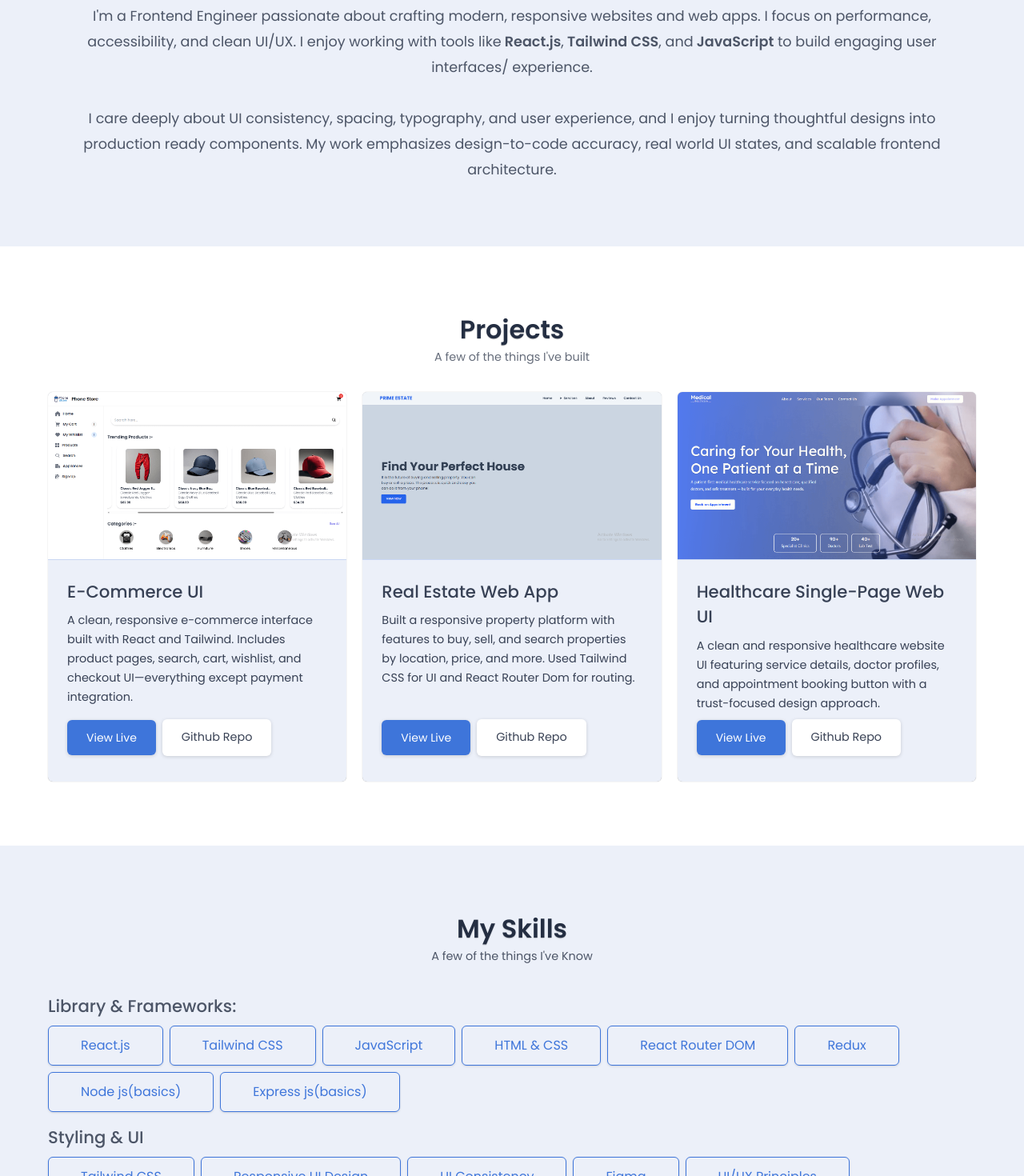
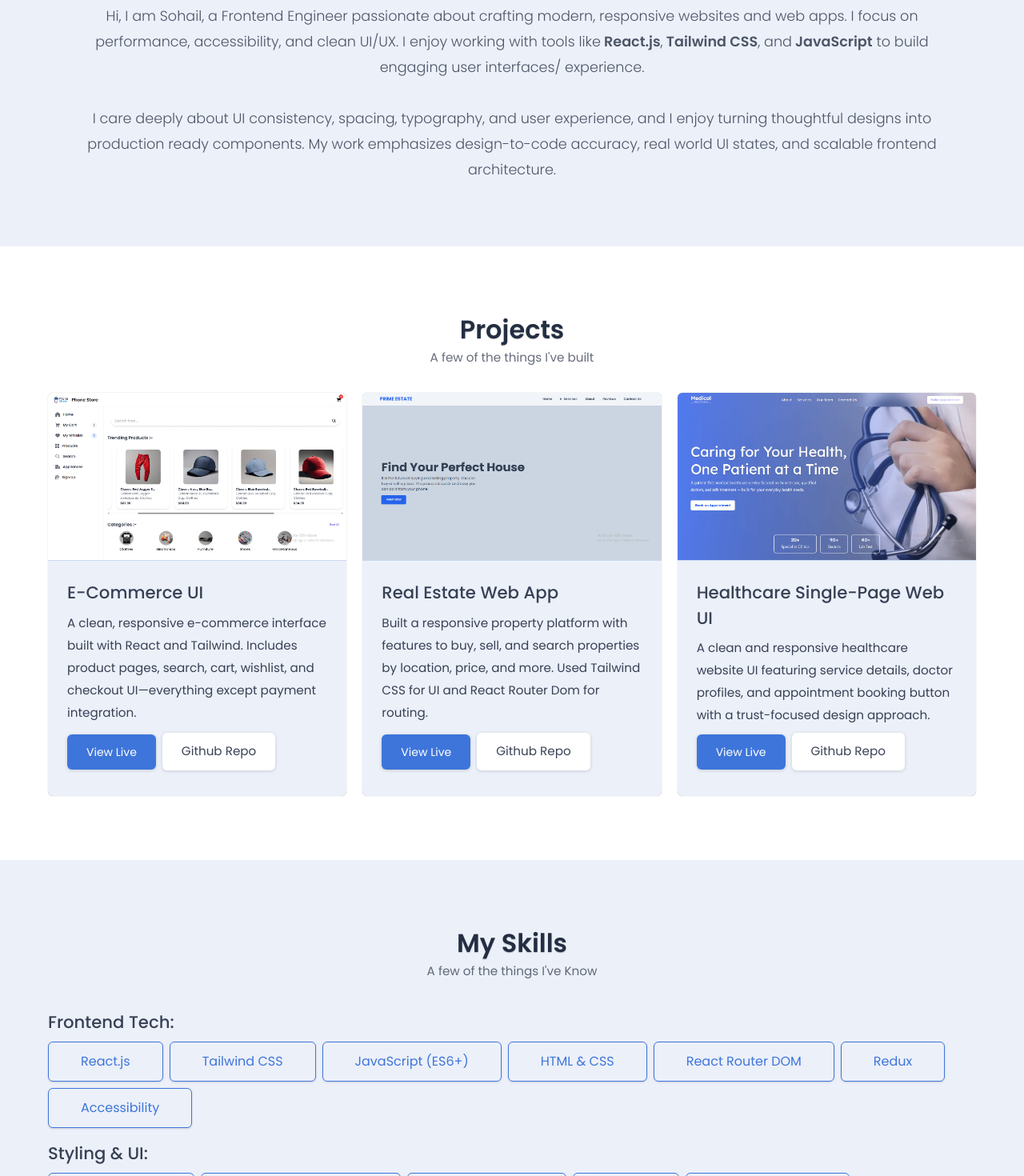
Before and after one commit to Md-Sohail-1/port-folio, a React (Vite) app: page / in a window 1280 px wide. Shown: the part 1020-2490 px from the top of the page at 80% size. Built offline with nearby package versions, Linux system fonts and the light colour scheme.

Commit message:
update resume pdf

```diff
--- a/src/Components/About.jsx
+++ b/src/Components/About.jsx
@@ -5,11 +5,11 @@ const About = () => {
     <div id='about' className="w-full md:px-20 h-auto py-20 pb-20 px-5 bg-secondary mx-auto text-offblack/80 dark:bg-dark-secondary dark:text-secondary " >
       <div className='flex flex-col gap-8 max-w-7xl mx-auto'>
       <h2 className="text-shadow-xs " >About Me</h2>
-      <p className="text-center landing-para leading-8" >I'm a Frontend Engineer passionate about crafting modern, responsive websites and web apps. I focus on performance, accessibility, and clean UI/UX. I enjoy working with tools like
+      <p className="text-center landing-para leading-8 font-light" >Hi, I am Sohail, a Frontend Engineer passionate about crafting modern, responsive websites and web apps. I focus on performance, accessibility, and clean UI/UX. I enjoy working with tools like
         <span className='font-semibold dark:text-slate-100'> React.js</span>,
         <span className='font-semibold dark:text-slate-100'> Tailwind CSS</span>, and
         <span className='font-semibold dark:text-slate-100'> JavaScript</span> to build engaging user interfaces/ experience.</p>
-       <p className="text-center landing-para leading-8">I care deeply about UI consistency, spacing, typography, and user experience, and I enjoy turning thoughtful designs into production ready components. My work emphasizes design-to-code accuracy, real world UI states, and scalable frontend architecture.</p>
+       <p className="text-center landing-para leading-8 font-light">I care deeply about UI consistency, spacing, typography, and user experience, and I enjoy turning thoughtful designs into production ready components. My work emphasizes design-to-code accuracy, real world UI states, and scalable frontend architecture.</p>
       </div>
     </div>
   )
--- a/src/Components/ContactSection.jsx
+++ b/src/Components/ContactSection.jsx
@@ -4,18 +4,20 @@ import { BiLogoGmail } from "react-icons/bi";
 
 const ContactSection = () => {
   return (
-    <div id="contact" className="px-5 py-20 md:px-15 text-offblack/80 bg-white dark:text-secondary/70 dark:bg-offblack min-h-20 w-full" >
+    <div id="contact" className=" px-5 py-20 md:px-15 text-offblack/80 bg-white dark:text-secondary/70 dark:bg-offblack min-h-20 w-full" >
       <div className='max-w-7xl mx-auto'>
       <h2 className='text-offblack dark:text-secondary'>Get in Touch</h2>
       <p className='text-center pb-8 product-para'>Have a project in mind, a question, or just want to connect? Drop me a message!</p>
       <div className='flex gap-8 flex-wrap items-center justify-center'>
-        <a href='mailto:sohil931376@gmail.com' className='flex flex-col hover:scale-102 transition ease-in-out md:py-6 md:px-12 py-8 px-8 rounded-md border bg-secondary shadow-sm shadow-primary/30 dark:bg-dark-secondary items-center justify-center dark:border-secondary'>
+        <a href='mailto:sohil931376@gmail.com' className='relative group flex flex-col transition ease-in-out md:py-6 md:px-12 py-8  px-8 rounded-md border bg-secondary shadow-sm shadow-primary/30 dark:bg-dark-secondary items-center justify-center dark:border-secondary'>
           <h4>Sent a Message</h4>
           <BiLogoGmail className=' text-offblack  dark:text-secondary text-6xl py-2' />
+          <p className='absolute hidden group-hover:flex bottom-1 z-100'>sohil931376@gmail.com</p>
         </a>
-        <a href={`tel:9891113240`} className='flex flex-col hover:scale-102 transition ease-in-out md:py-6 md:px-12 py-8 px-8 rounded-md border bg-secondary shadow-sm shadow-primary/30 dark:bg-dark-secondary items-center justify-center dark:border-secondary'>
+        <a href={`tel:9891113240`} className='relative group flex flex-col transition ease-in-out md:py-6 md:px-12 py-8  px-8 rounded-md border bg-secondary shadow-sm shadow-primary/30 dark:bg-dark-secondary items-center justify-center dark:border-secondary'>
           <h4>Make a Call</h4>
           <MdAddCall className=' text-offblack dark:text-secondary text-6xl py-2'/>
+          <p className='absolute hidden group-hover:flex bottom-1 z-100'>9891113240</p>
         </a>
 
       </div>
--- a/src/Components/Header.jsx
+++ b/src/Components/Header.jsx
@@ -32,7 +32,7 @@ const Header = ({toggleFunc}) => {
         <li ><a aria-label="view skills" href="#skills" className="text-shadow-xs px-2 py-2 rounded-md hover:text-white dark:hover:hover:text-white transition-all duration-100 ease-in leading-4 hover:underline-offset-6 hover:underline decoration-white dark:decoration-white" >Skills</a></li>
         <li ><a aria-label="get contact" href="#contact" className="text-shadow-xs px-2 py-2 rounded-md hover:text-white dark:hover:hover:text-white transition-all duration-100 ease-in leading-4 hover:underline-offset-6 hover:underline decoration-white dark:decoration-white" >Contact</a></li>
       </ul>
-      <button aria-label="toggle theme" className="theme-toggler hidden md:flex text-2xl" onClick={()=>toggleTheme()} >{theme == 'light' ? <LiaCloudSunSolid /> : <LuSunMedium />}</button>
+      <button aria-label="toggle theme" className="theme-toggler hidden md:flex text-2xl text-white hover:text-secondary" onClick={()=>toggleTheme()} >{theme == 'light' ? <LiaCloudSunSolid /> : <LuSunMedium />}</button>
       <div className="md:hidden flex gap-4 items-center text-2xl text-secondary" >
         <button aria-label="toggle theme" className='theme-toggler' onClick={()=>toggleTheme()} >{theme == 'light' ? <LiaCloudSunSolid /> : <LuSunMedium />}</button>
         <button aria-label="toggle navbar" className="md:hidden" onClick={()=> setShowNavigation(!showNavigation)}>{showNavigation ? <RxCross2 /> : <HiMenu />}</button>
--- a/src/Components/ProjectCard.jsx
+++ b/src/Components/ProjectCard.jsx
@@ -11,7 +11,7 @@ const ProjectCard = ({project}) => {
         width='100%'/>
       <div className="h-full flex flex-col justify-center gap-2 px-4 py-4 md:px-6 md:pt-6 md:pb-8" >
         <h3>{project.title}</h3>
-        <p className='product-para leading-6 h-full '>{project.description}</p>
+        <p className='product-para md:leading-7 h-full '>{project.description}</p>
         <div className='flex gap-2 items-center justify-start'>
           <a href={project.liveLink} aria-label="view website live" className="product-para px-6 py-2 md:py-3 bg-primary text-white dark:bg-dark-primary/90 dark:hover:bg-primary hover:bg-dark-primary drop-shadow-sm  rounded-md text-sm transition-all ease duration-100 " >View Live</a>
           <a href={project.githubLink} aria-label="view github repo" className="product-para px-6 py-2 md:py-3 bg-white hover:bg-white/80 dark:bg-secondary dark:hover:bg-white drop-shadow-sm text-offblack/90 dark:text-offblack rounded-md transition-all ease duration-100" >Github Repo</a>
--- a/src/Components/SkillSection.jsx
+++ b/src/Components/SkillSection.jsx
@@ -2,15 +2,14 @@ import React from 'react'
 import SkillCard from './SkillCard'
 
 const SkillSection = () => {
-  const Tskills = [
+  const Fskills = [
     'React.js',
     'Tailwind CSS',
-    'JavaScript',
+    'JavaScript (ES6+)',
     'HTML & CSS',
     'React Router DOM',
     'Redux',
-    'Node js(basics)',
-    'Express js(basics)',
+    'Accessibility'
   ]
   const Uiskills = [
     'Tailwind CSS',
@@ -25,23 +24,25 @@ const SkillSection = () => {
     'Github',
     'VS Code',
     'Figma',
+    'Node js(basics)',
+    'Express js(basics)',
   ]
 
   return (
-    <div id="skills" className="py-20 w-full px-5 md:px-15 bg-secondary text-offblack/80 dark:bg-dark-secondary dark:text-secondary/60" >
+    <div id="skills" className="py-20 w-full px-5 md:px-15 bg-secondary text-offblack/90 dark:bg-dark-secondary dark:text-secondary" >
 
       <div className='max-w-7xl mx-auto'>
       <h2 className="text-shadow-xs text-offblack dark:text-white/90" >My Skills</h2>
-      <p className="text-center text-md pb-5 product-para" >A few of the things I've Know</p>
-      <h3 className='pt-4 pb-2'>Library & Frameworks:</h3>
+      <p className="text-center text-md pb-5 product-para text-offblack/70 dark:text-secondary/70" >A few of the things I've Know</p>
+      <h3 className='pt-4 pb-2'>Frontend Tech:</h3>
       <div className="flex flex-wrap gap-x-2 gap-y-2 " >
       {
-        Tskills.map((skill,index)=>(
+        Fskills.map((skill,index)=>(
           <SkillCard skill={skill} key={index}/>
         ))
       }
       </div>
-      <h3 className='py-4 pb-2'>Styling & UI</h3>
+      <h3 className='py-4 pb-2'>Styling & UI:</h3>
       <div className="flex flex-wrap gap-x-2 gap-y-2 " >
       {
         Uiskills.map((skill,index)=>(
@@ -49,7 +50,7 @@ const SkillSection = () => {
         ))
       }
       </div>
-      <h3 className='py-4 pb-2'>Tools</h3>
+      <h3 className='py-4 pb-2'>Tools & Others:</h3>
       <div className="flex flex-wrap gap-x-2 gap-y-2 " >
       {
         Tools.map((skill,index)=>(
--- a/src/index.css
+++ b/src/index.css
@@ -53,7 +53,7 @@
     font-size: min(4vw, 1.1rem);
   }
   .product-para{
-    font-size: min(5vw, 0.9rem);
+    font-size: min(5vw, 0.95rem);
   }
 }
 
```
Also changed, not shown: 1 other file (tests, documents, lock files or other folders).
